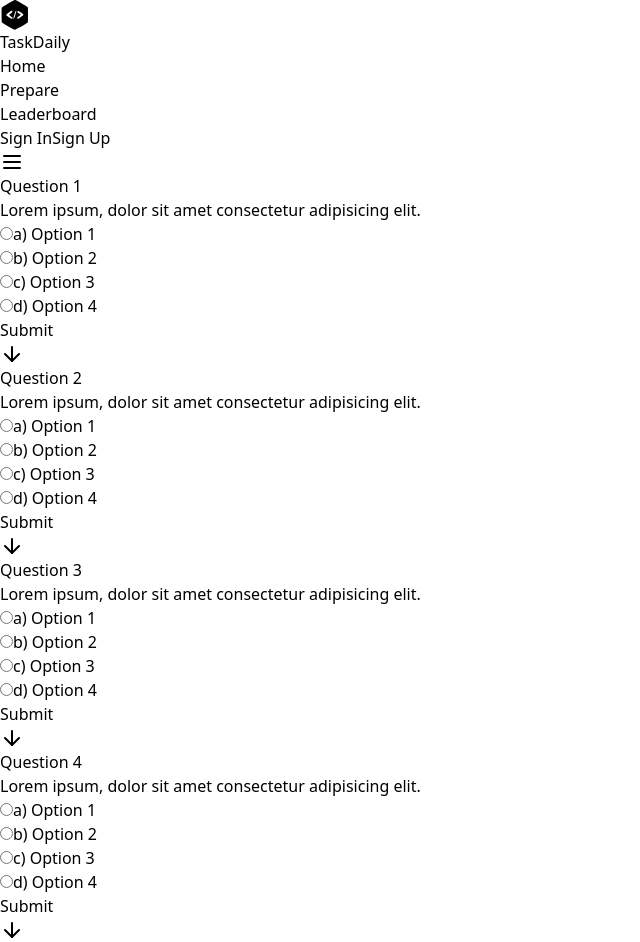
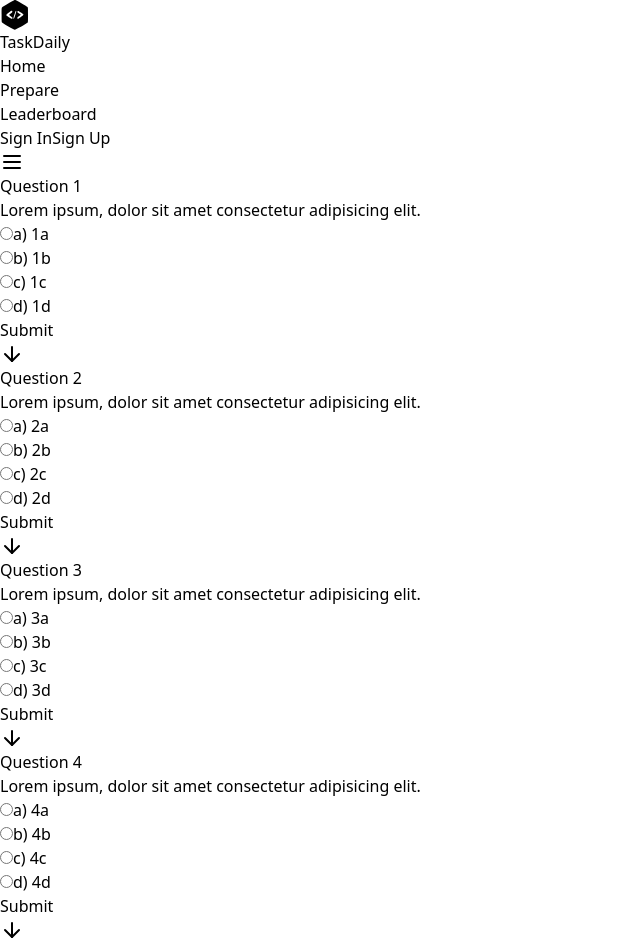
Before and after one commit to chiranjeevsehgal/TaskDaily, a React (Vite) app: page /aptitude in a window 1280 px wide. Shown: the whole page, without its empty margins (0-640 px from the left). Built offline with nearby package versions, Linux system fonts and the light colour scheme.

Commit message:
Aptitude card and leaderboard

```diff
--- a/src/components/Leaderboardrow.jsx
+++ b/src/components/Leaderboardrow.jsx
@@ -1,13 +1,13 @@
-import { FontAwesomeIcon } from '@fortawesome/react-fontawesome';
+import { Flame } from "lucide-react"
 
 export default function Leaderboardrow() {
     return (
         <div>
             <div className="max-w-4xl p-6 rounded-md shadow-md bg-gray-50 text-gray-900 flex flex-row justify-center items-center gap-x-20">
-
-                <p className="text-gray-800">rank</p>
-                <p className="text-cyan-600">username</p>
-                <p className="text-gray-800">12</p>
+                <img className="bg-gray-100 h-8 w-8 rounded-full"/>
+                <p className="text-gray-800 text-lg">rank</p>
+                <p className="text-cyan-600 text-lg">username</p>
+                <p className="text-gray-800 flex flex-row text-lg">12 <Flame color="#da2b2b" className="w-6 ml-2" /></p>
             </div>
         </div>
     )
--- a/src/components/QuestionCard.jsx
+++ b/src/components/QuestionCard.jsx
@@ -1,24 +1,47 @@
-import { useState } from 'react';
+import { useEffect, useState } from 'react';
 
 import { ArrowDown } from 'lucide-react';
 import React from 'react';
 
-export default function QuestionCard({number, question, options, correctAnswer, image }) {
+export default function QuestionCard({ number, question, options, correctAnswer, image }) {
   const [isRadioSelected, setIsRadioSelected] = useState(false);
+  const [selected, setSelected] = useState("")
+  const [selectedanswer, setSelectedAnswer] = useState("")
   const [buttonDisabled, setButtonDisabled] = useState(false);
   const [radioDisabled, setRadioDisabled] = useState(false);
   const [showAnswer, setShowAnswer] = useState(false);
+  const [result,setResult] = useState(false)
 
   const handleRadioChange = () => {
     setIsRadioSelected(true);
+    // setSelected((e)=>{e.target.value})
   };
 
   const handleButtonClick = () => {
     setShowAnswer(true);
     setButtonDisabled(true);
     setRadioDisabled(true);
+    // console.log(selected);
 
+    // const selectedAns = selected.split("_")[1]
+    // setSelectedAnswer(selectedAns)
+    console.log(selectedanswer)
+    validate()
   };
+
+  useEffect(()=>{
+    if (selected){
+      const selectedAns = selected.split("_")[1]
+      setSelectedAnswer(selectedAns)
+    }
+  })
+
+  const validate= ()=>{
+    if (selectedanswer===correctAnswer){
+      setResult(true)
+    }
+  }
+
 
   return (
     <div className='flex justify-center mb-12'>
@@ -34,9 +57,10 @@ export default function QuestionCard({number, question, options, correctAnswer,
               <p>Lorem ipsum, dolor sit amet consectetur adipisicing elit.</p>
             </div>
 
-        <div className='flex flex-row gap-x-2 hover:bg-green-100 cursor-pointer p-1'>
-        <input type="radio" id={`option${number}a`} name="option" value={`${number}a`} className='mt-1' onChange={handleRadioChange} disabled={radioDisabled}/>
+            {/* <div className='flex flex-row gap-x-2 hover:bg-green-100 cursor-pointer p-1'> */}
+              {/* <input type="radio" id={`option${number}a`} name="option" value={`${number}a`} className='mt-1' onChange={handleRadioChange} disabled={radioDisabled}/>
         <label htmlFor={`option${number}a`} className="cursor-pointer mx-1 w-full">{'a) Option 1'}</label>
+
         </div>
         <div className='flex flex-row gap-x-2 hover:bg-green-100 cursor-pointer p-1'>
         <input type="radio" id={`option${number}b`} name="option" value={`${number}b`} className='mt-1'  onChange={handleRadioChange} disabled={radioDisabled}/>
@@ -48,17 +72,37 @@ export default function QuestionCard({number, question, options, correctAnswer,
         </div>
         <div className='flex flex-row gap-x-2 hover:bg-green-100 cursor-pointer p-1'>
         <input type="radio" id={`option${number}d`} name="option" value={`${number}d`} className='mt-1'  onChange={handleRadioChange} disabled={radioDisabled}/>
-        <label htmlFor={`option${number}d`} className="cursor-pointer mx-1 w-full">{'d) Option 4'}</label>
+        <label htmlFor={`option${number}d`} className="cursor-pointer mx-1 w-full">{'d) Option 4'}</label> */}
+
+{/* </div> */}
+              {options.map((option, index) => (
+                <div key={`${number}${index}`} className={`${selected === `${number}_${option}`  && result ? 'border-2 border-green-500': selected === `${number}_${option}`  && !result && buttonDisabled? 'border-2 border-red-500': ''} flex flex-row gap-x-2 hover:bg-green-100 cursor-pointer p-1`}>
+                  <input
+                    type="radio"
+                    id={`option${number}${index}`}
+                    name={`option${number}`}
+                    value={`${number}_${option}`}
+                    className='mt-1'
+                    onChange={(e)=> {
+                      handleRadioChange()
+                      setSelected(e.target.value)
+                    }}
+                    disabled={radioDisabled}
+                  />
+                  <label htmlFor={`option${number}${index}`} className="cursor-pointer mx-1 w-full">{`${String.fromCharCode(97 + index)}) ${option}`}</label>
                 </div>
+              ))}
 
             <div className='flex flex-row mt-2 mb-6 justify-end mr-8'>
-        <button onClick={handleButtonClick}  disabled={buttonDisabled} className={`flex bg-gray-200 py-2 px-6 rounded-md mt-6 items-end ${buttonDisabled ? '' : 'hover:bg-gray-500'} ${isRadioSelected ? '' : 'pointer-events-none opacity-50'}`}>Submit <ArrowDown className='w-4 ml-2' /></button>
+              <button onClick={handleButtonClick} disabled={buttonDisabled} className={`flex bg-gray-200 py-2 px-6 rounded-md mt-6 items-end ${buttonDisabled ? '' : 'hover:bg-gray-500'} ${isRadioSelected ? '' : 'pointer-events-none opacity-50'}`}>Submit <ArrowDown className='w-4 ml-2' /></button>
             </div>
 
             {showAnswer && (
               <div className='flex flex-col mt-4 mb-4'>
                 <p>Answer:</p>
-          <p>a: Option 1</p>
+                {/* <p>a: Option 1</p> */}
+                <p>{`${result ? "Correct Answer": "Wrong Answer"}`}</p>
+                <p>{correctAnswer}</p>
                 <p>Description: Lorem ipsum dolor sit amet consectetur adipisicing elit.</p>
               </div>
             )}
--- a/src/routes/Aptitude.jsx
+++ b/src/routes/Aptitude.jsx
@@ -6,10 +6,10 @@ export default function Aptitude() {
     return (
         <div>
             <Navbar/>
-            <QuestionCard number="1" question="Question" options="a" image="" correctAnswer="a"/>
-            <QuestionCard number="2" question="Question" options="a" image="" correctAnswer="a"/>
-            <QuestionCard number="3" question="Question" options="a" image="" correctAnswer="a"/>
-            <QuestionCard number="4" question="Question" options="a" image="" correctAnswer="a"/>
+            <QuestionCard number="1" question="Question" options={['1a', '1b', '1c', '1d']} image="" correctAnswer="1c"/>
+            <QuestionCard number="2" question="Question" options={['2a', '2b', '2c', '2d']} image="" correctAnswer="2a"/>
+            <QuestionCard number="3" question="Question" options={['3a', '3b', '3c', '3d']} image="" correctAnswer="3b"/>
+            <QuestionCard number="4" question="Question" options={['4a', '4b', '4c', '4d']} image="" correctAnswer="4d"/>
         </div>
     )
 }
```
Lines whose indentation alone changed are shown as unchanged.
